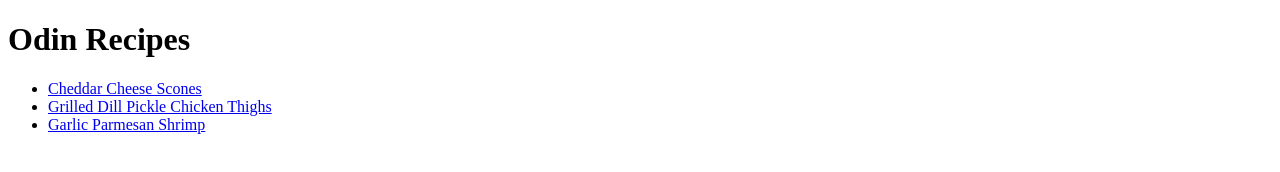
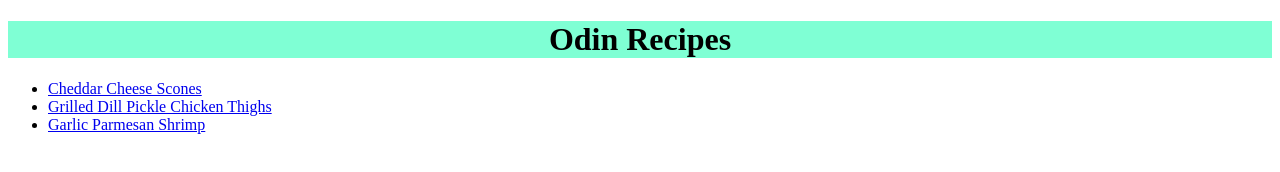
Before and after one commit to grognak/odin-recipes, a plain HTML site: page index.html in a window 1280 px wide. Drawn offline with Linux system fonts and the light colour scheme.

Commit message:
Added css files for the html files

```diff
--- a/index.html
+++ b/index.html
@@ -4,6 +4,7 @@
     <meta charset="UTF-8">
     <meta http-equiv="X-UA-Compatible" content="IE=edge">
     <meta name="viewport" content="width=device-width, initial-scale=1.0">
+    <link rel="stylesheet" href="styles.css">
     <title>Odin Recipes</title>
 </head>
 <body>
--- /dev/null
+++ b/recipes/styles.css
@@ -0,0 +1,4 @@
+h1 {
+    background-color: aquamarine;
+    text-align: center;
+}
--- /dev/null
+++ b/styles.css
@@ -0,0 +1,4 @@
+h1 {
+    background-color: aquamarine;
+    text-align: center;
+}
```
Also changed, not shown: recipes/cheddar-cheese-scones.html (+1 -0 lines), recipes/garlic-parmesan-shrimp.html (+1 -0 lines), recipes/grilled-dill-pickle-chicken-thighs.html (+1 -0 lines).
